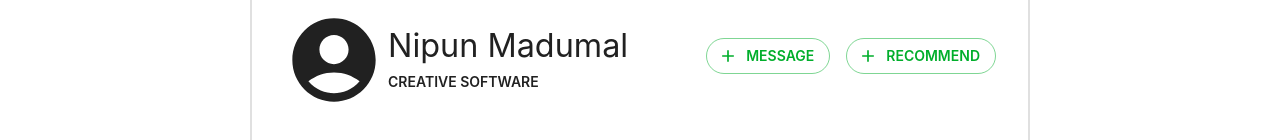
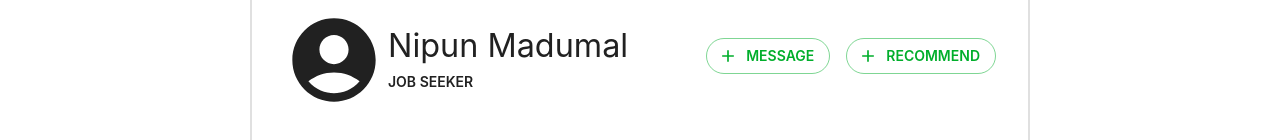
Before and after one commit to zetcco/jobscout-frontend, a React (Create React App) app: page /users/1 in a window 1280 px wide. Shown: the part 128-268 px from the top of the page. Built offline with nearby package versions, Linux system fonts and the light colour scheme.

Commit message:
Job Seeker Recommendations and  Qulifications modified

```diff
--- a/src/routes/Home.jsx
+++ b/src/routes/Home.jsx
@@ -2,7 +2,7 @@ import { Typography } from "@mui/material"
 import { BasicCard } from "../components/BasicCard"
 import { OrgJobPosts } from "./profile/organization/OrgJobPosts"
 import { Qualification } from "./profile/job_seeker/Qualifications"
-import { Posts} from "./profile/job_seeker/Posts"
+import { JobSeekerPosts} from "./profile/job_seeker/JobSeekerPosts"
 
 
 export const Home = () => {
@@ -10,7 +10,7 @@ export const Home = () => {
     return (
         <>
         <Qualification/>
-        <Posts/>
+        <JobSeekerPosts/>
         </>
     )
 }
--- a/src/routes/profile/job_seeker/Posts.jsx
+++ /dev/null
@@ -1,31 +0,0 @@
-import { Button } from '@mui/material'
-import React from 'react'
-import { Profile } from '../../../components/profile/Profile'
-import { ProfileWithFullNameSubtitle } from '../../../components/profile/ProfileWithFullNameSubtitle'
-import AddIcon from '@mui/icons-material/Add';
-import { Comments } from '../../../components/SocialMedia/Comments';
-
-export const Posts = () => {
-  return (
-        <Profile
-            profileIcon={<ProfileWithFullNameSubtitle name = {'Nipun Madumal'} subtitle={'Creative Software'}/>}
-            buttonSet1 ={[
-                <Button variant = {'outlined'} startIcon = {<AddIcon/>}>Message</Button> ,
-                <Button variant = {'outlined'} startIcon = {<AddIcon/>}>Add Recommendations</Button>
-            ]}
-
-            buttonSet2 ={[
-                <Button variant = {'outlined'}>Recommendations</Button> ,
-                <Button variant = {'outlined'}>Posts</Button>,
-                <Button variant = {'outlined'}>Qualification</Button> ,
-                <Button variant = {'outlined'}>Portfolio</Button>
-            ]}
-
-            contend = {[
-                <Comments name = {'Nipun Madumal'}/> ,
-                <Comments name = {'Rajitha Thilanka'}/> ,
-                <Comments name = {'Praveen Chamod'}/>
-            ]}
-        />
-  )
-}
--- a/src/routes/profile/job_seeker/Qualifications.jsx
+++ b/src/routes/profile/job_seeker/Qualifications.jsx
@@ -8,7 +8,7 @@ import { EducationalCard } from '../../../components/profile/education/Education
 export const Qualification = () => {
   return (
         <Profile
-            profileIcon={<ProfileWithFullNameSubtitle name = {'Nipun Madumal'} subtitle={'Creative Software'}/>}
+            profileIcon={<ProfileWithFullNameSubtitle name = {'Nipun Madumal'} subtitle={'Job Seeker'}/>}
             buttonSet1 ={[
                 <Button variant = {'outlined'} startIcon = {<AddIcon/>}>Message</Button> ,
                 <Button variant = {'outlined'} startIcon = {<AddIcon/>}>Add Recommendations</Button>
--- a/src/routes/profile/job_seeker/Recommendations.jsx
+++ b/src/routes/profile/job_seeker/Recommendations.jsx
@@ -8,7 +8,7 @@ import { Comments } from '../../../components/SocialMedia/Comments';
 export const Recommendations = () => {
   return (
         <Profile
-            profile={<ProfileWithFullNameSubtitle name = {'Nipun Madumal'} subtitle={'Creative Software'}/>}
+            profile={<ProfileWithFullNameSubtitle name = {'Nipun Madumal'} subtitle={'Job Seeker'}/>}
             profileActionButtons ={[
                 <Button variant = {'outlined'} startIcon = {<AddIcon/>}>Message</Button> ,
                 <Button variant = {'outlined'} startIcon = {<AddIcon/>}>Recommend</Button>
```
